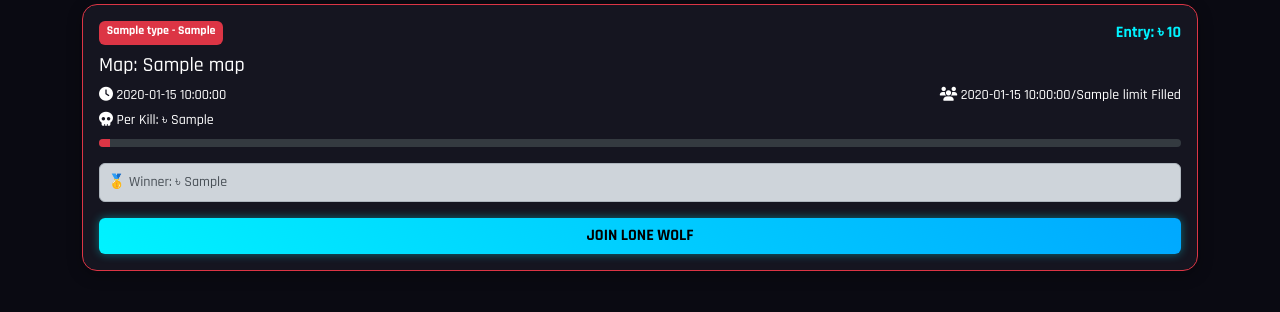
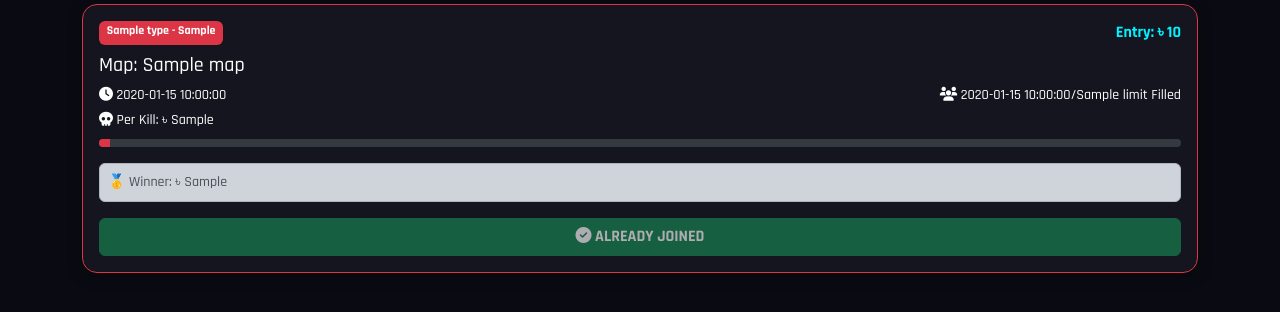
Before and after one commit to MR-CR4CK3R/kg-tour-bd, a Flask app: template templates/matches/lwmatches.html in a window 1280 px wide. Shown: the part 165-477 px from the top of the page. Run offline with Flask 3, Linux system fonts and the light colour scheme; the template is opened without the code that fills it: most values are stand-ins (such as "Sample title", 1, 10 or a date in 2020); some libraries are stand-ins or nearby versions.

Commit message:
Update lwmatches.html

```diff
--- a/templates/matches/lwmatches.html
+++ b/templates/matches/lwmatches.html
@@ -39,11 +39,16 @@
                 </div>
             </div>
 
-            {% if m.joined_count >= m.limit %}
+            {% if m.user_has_joined %}
+                <button class="btn btn-success w-100 fw-bold" disabled>
+                    <i class="fas fa-check-circle"></i> ALREADY JOINED
+                </button>
+            {% elif m.joined_count >= m.limit %}
                 <button class="btn btn-secondary w-100" disabled>FULL</button>
             {% else %}
                 <a href="{{ url_for('join_match', mid=mid) }}" class="btn btn-neon w-100">JOIN LONE WOLF</a>
             {% endif %}
+
         </div>
     </div>
     {% endfor %}
```
